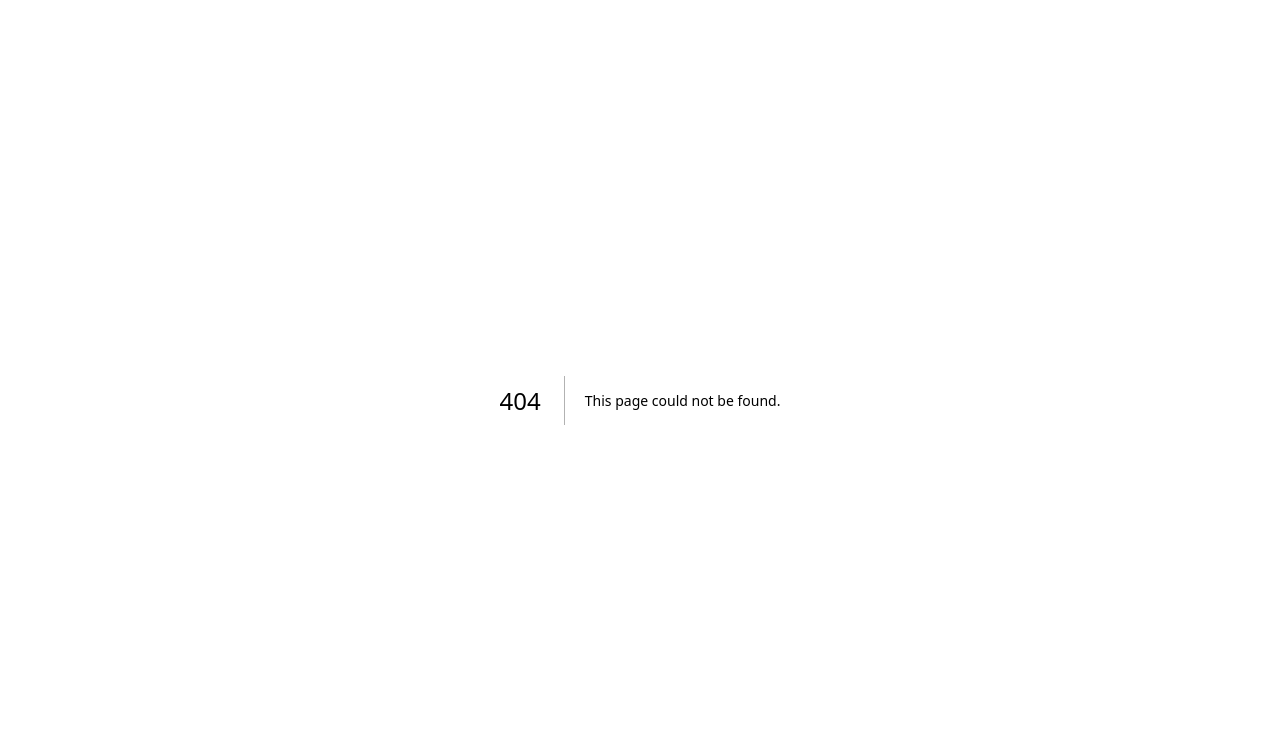
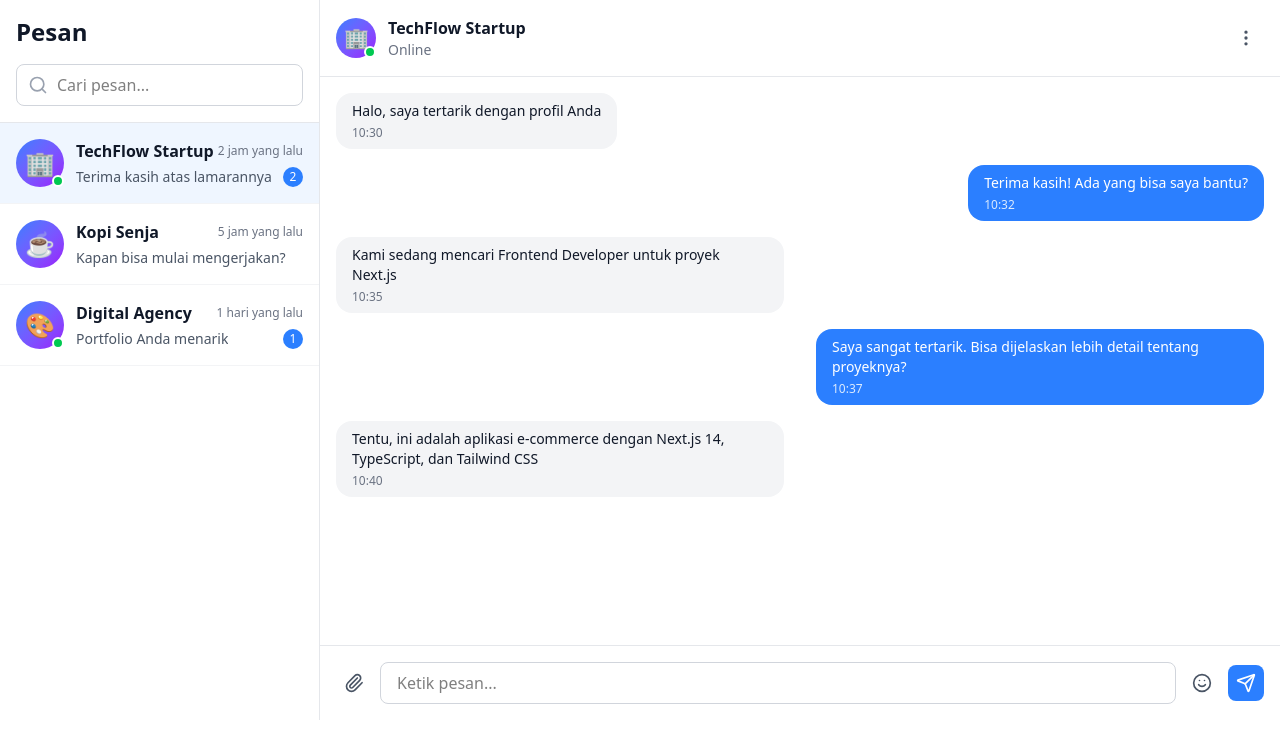
Before and after one commit to KodingMulu/SkillLink, a Next.js app in the folder web/: page /dashboard/freelancer/messages in a window 1280 px wide. Before the commit this address had no page. Shown: the top 742 px of the page. Built offline with nearby package versions, Linux system fonts and the light colour scheme.

Commit message:
feature:menambahkan tampilan pesan pada dashboard

```diff
--- /dev/null
+++ b/web/src/app/dashboard/freelancer/messages/page.tsx
@@ -0,0 +1,274 @@
+'use client';
+
+import { useState } from 'react';
+import { Send, Search, MoreVertical, Paperclip, Smile } from 'lucide-react';
+
+interface Message {
+  id: string;
+  text: string;
+  sender: 'me' | 'other';
+  timestamp: string;
+  read?: boolean;
+}
+
+interface Chat {
+  id: string;
+  name: string;
+  avatar: string;
+  lastMessage: string;
+  timestamp: string;
+  unread: number;
+  online: boolean;
+}
+
+export default function MessagesPage() {
+  const [selectedChat, setSelectedChat] = useState<string | null>('1');
+  const [messageText, setMessageText] = useState('');
+  const [searchQuery, setSearchQuery] = useState('');
+
+  // Data dummy untuk daftar chat
+  const chats: Chat[] = [
+    {
+      id: '1',
+      name: 'TechFlow Startup',
+      avatar: '🏢',
+      lastMessage: 'Terima kasih atas lamarannya',
+      timestamp: '2 jam yang lalu',
+      unread: 2,
+      online: true
+    },
+    {
+      id: '2',
+      name: 'Kopi Senja',
+      avatar: '☕',
+      lastMessage: 'Kapan bisa mulai mengerjakan?',
+      timestamp: '5 jam yang lalu',
+      unread: 0,
+      online: false
+    },
+    {
+      id: '3',
+      name: 'Digital Agency',
+      avatar: '🎨',
+      lastMessage: 'Portfolio Anda menarik',
+      timestamp: '1 hari yang lalu',
+      unread: 1,
+      online: true
+    }
+  ];
+
+  // Data dummy untuk pesan
+  const [messages, setMessages] = useState<Message[]>([
+    {
+      id: '1',
+      text: 'Halo, saya tertarik dengan profil Anda',
+      sender: 'other',
+      timestamp: '10:30',
+      read: true
+    },
+    {
+      id: '2',
+      text: 'Terima kasih! Ada yang bisa saya bantu?',
+      sender: 'me',
+      timestamp: '10:32',
+      read: true
+    },
+    {
+      id: '3',
+      text: 'Kami sedang mencari Frontend Developer untuk proyek Next.js',
+      sender: 'other',
+      timestamp: '10:35',
+      read: true
+    },
+    {
+      id: '4',
+      text: 'Saya sangat tertarik. Bisa dijelaskan lebih detail tentang proyeknya?',
+      sender: 'me',
+      timestamp: '10:37',
+      read: true
+    },
+    {
+      id: '5',
+      text: 'Tentu, ini adalah aplikasi e-commerce dengan Next.js 14, TypeScript, dan Tailwind CSS',
+      sender: 'other',
+      timestamp: '10:40',
+      read: false
+    }
+  ]);
+
+  const handleSendMessage = () => {
+    if (messageText.trim()) {
+      const newMessage: Message = {
+        id: Date.now().toString(),
+        text: messageText,
+        sender: 'me',
+        timestamp: new Date().toLocaleTimeString('id-ID', { hour: '2-digit', minute: '2-digit' }),
+        read: false
+      };
+      setMessages([...messages, newMessage]);
+      setMessageText('');
+    }
+  };
+
+  const selectedChatData = chats.find(chat => chat.id === selectedChat);
+
+  const filteredChats = chats.filter(chat =>
+    chat.name.toLowerCase().includes(searchQuery.toLowerCase())
+  );
+
+  return (
+    <div className="flex h-[calc(100vh-80px)] bg-gray-50">
+      {/* Sidebar - Daftar Chat */}
+      <div className="w-80 bg-white border-r border-gray-200 flex flex-col">
+        {/* Header */}
+        <div className="p-4 border-b border-gray-200">
+          <h1 className="text-2xl font-bold text-gray-900 mb-4">Pesan</h1>
+
+          {/* Search Bar */}
+          <div className="relative">
+            <Search className="absolute left-3 top-1/2 transform -translate-y-1/2 text-gray-400 w-5 h-5" />
+            <input
+              type="text"
+              placeholder="Cari pesan..."
+              value={searchQuery}
+              onChange={(e) => setSearchQuery(e.target.value)}
+              className="w-full pl-10 pr-4 py-2 border border-gray-300 rounded-lg focus:outline-none focus:ring-2 focus:ring-blue-500"
+            />
+          </div>
+        </div>
+
+        {/* Daftar Chat */}
+        <div className="flex-1 overflow-y-auto">
+          {filteredChats.map((chat) => (
+            <div
+              key={chat.id}
+              onClick={() => setSelectedChat(chat.id)}
+              className={`p-4 border-b border-gray-100 cursor-pointer hover:bg-gray-50 transition ${
+                selectedChat === chat.id ? 'bg-blue-50' : ''
+              }`}
+            >
+              <div className="flex items-start space-x-3">
+                <div className="relative">
+                  <div className="w-12 h-12 bg-gradient-to-br from-blue-500 to-purple-600 rounded-full flex items-center justify-center text-2xl">
+                    {chat.avatar}
+                  </div>
+                  {chat.online && (
+                    <div className="absolute bottom-0 right-0 w-3 h-3 bg-green-500 rounded-full border-2 border-white"></div>
+                  )}
+                </div>
+
+                <div className="flex-1 min-w-0">
+                  <div className="flex items-center justify-between mb-1">
+                    <h3 className="font-semibold text-gray-900 truncate">{chat.name}</h3>
+                    <span className="text-xs text-gray-500">{chat.timestamp}</span>
+                  </div>
+                  <div className="flex items-center justify-between">
+                    <p className="text-sm text-gray-600 truncate">{chat.lastMessage}</p>
+                    {chat.unread > 0 && (
+                      <span className="ml-2 bg-blue-500 text-white text-xs rounded-full w-5 h-5 flex items-center justify-center">
+                        {chat.unread}
+                      </span>
+                    )}
+                  </div>
+                </div>
+              </div>
+            </div>
+          ))}
+        </div>
+      </div>
+
+      {/* Area Chat */}
+      {selectedChat ? (
+        <div className="flex-1 flex flex-col bg-white">
+          {/* Header Chat */}
+          <div className="p-4 border-b border-gray-200 flex items-center justify-between">
+            <div className="flex items-center space-x-3">
+              <div className="relative">
+                <div className="w-10 h-10 bg-gradient-to-br from-blue-500 to-purple-600 rounded-full flex items-center justify-center text-xl">
+                  {selectedChatData?.avatar}
+                </div>
+                {selectedChatData?.online && (
+                  <div className="absolute bottom-0 right-0 w-3 h-3 bg-green-500 rounded-full border-2 border-white"></div>
+                )}
+              </div>
+              <div>
+                <h2 className="font-semibold text-gray-900">{selectedChatData?.name}</h2>
+                <p className="text-sm text-gray-500">
+                  {selectedChatData?.online ? 'Online' : 'Offline'}
+                </p>
+              </div>
+            </div>
+
+            <button className="p-2 hover:bg-gray-100 rounded-lg transition">
+              <MoreVertical className="w-5 h-5 text-gray-600" />
+            </button>
+          </div>
+
+          {/* Area Pesan */}
+          <div className="flex-1 overflow-y-auto p-4 space-y-4">
+            {messages.map((message) => (
+              <div
+                key={message.id}
+                className={`flex ${message.sender === 'me' ? 'justify-end' : 'justify-start'}`}
+              >
+                <div
+                  className={`max-w-md px-4 py-2 rounded-2xl ${
+                    message.sender === 'me'
+                      ? 'bg-blue-500 text-white'
+                      : 'bg-gray-100 text-gray-900'
+                  }`}
+                >
+                  <p className="text-sm">{message.text}</p>
+                  <p
+                    className={`text-xs mt-1 ${
+                      message.sender === 'me' ? 'text-blue-100' : 'text-gray-500'
+                    }`}
+                  >
+                    {message.timestamp}
+                  </p>
+                </div>
+              </div>
+            ))}
+          </div>
+
+          {/* Input Pesan */}
+          <div className="p-4 border-t border-gray-200">
+            <div className="flex items-center space-x-2">
+              <button className="p-2 hover:bg-gray-100 rounded-lg transition">
+                <Paperclip className="w-5 h-5 text-gray-600" />
+              </button>
+
+              <input
+                type="text"
+                placeholder="Ketik pesan..."
+                value={messageText}
+                onChange={(e) => setMessageText(e.target.value)}
+                onKeyPress={(e) => e.key === 'Enter' && handleSendMessage()}
+                className="flex-1 px-4 py-2 border border-gray-300 rounded-lg focus:outline-none focus:ring-2 focus:ring-blue-500"
+              />
+
+              <button className="p-2 hover:bg-gray-100 rounded-lg transition">
+                <Smile className="w-5 h-5 text-gray-600" />
+              </button>
+
+              <button
+                onClick={handleSendMessage}
+                className="p-2 bg-blue-500 hover:bg-blue-600 text-white rounded-lg transition"
+              >
+                <Send className="w-5 h-5" />
+              </button>
+            </div>
+          </div>
+        </div>
+      ) : (
+        <div className="flex-1 flex items-center justify-center bg-gray-50">
+          <div className="text-center">
+            <div className="text-6xl mb-4">💬</div>
+            <h2 className="text-xl font-semibold text-gray-900 mb-2">Pilih Percakapan</h2>
+            <p className="text-gray-600">Pilih chat dari daftar untuk mulai berkirim pesan</p>
+          </div>
+        </div>
+      )}
+    </div>
+  );
+}
```
